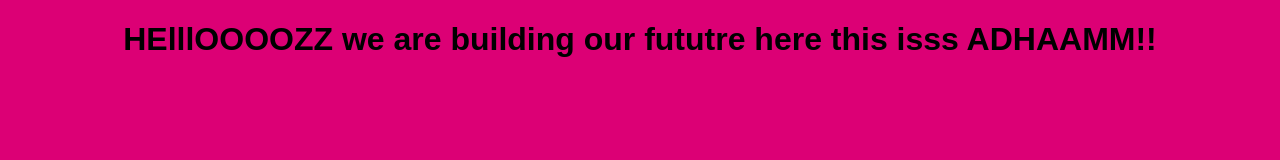
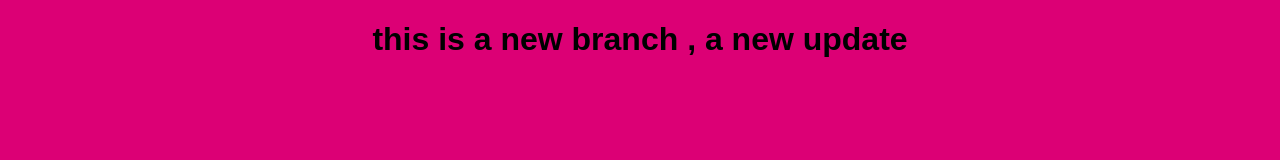
Before and after one commit to MrAdham22/DEMO_repo, a plain HTML site: page index.html in a window 1280 px wide. Drawn offline with Linux system fonts and the light colour scheme.

Commit message:
edit the text in the html file

```diff
--- a/index.html
+++ b/index.html
@@ -7,7 +7,7 @@
     <link rel="stylesheet" href="style.css">
 </head>
 <body>
-<h1>HElllOOOOZZ we are building our fututre here this isss ADHAAMM!!</h1>
+<h1>this is a new branch , a new update </h1>
     <script src="app.js"></script>
 </body>
 </html>
```
